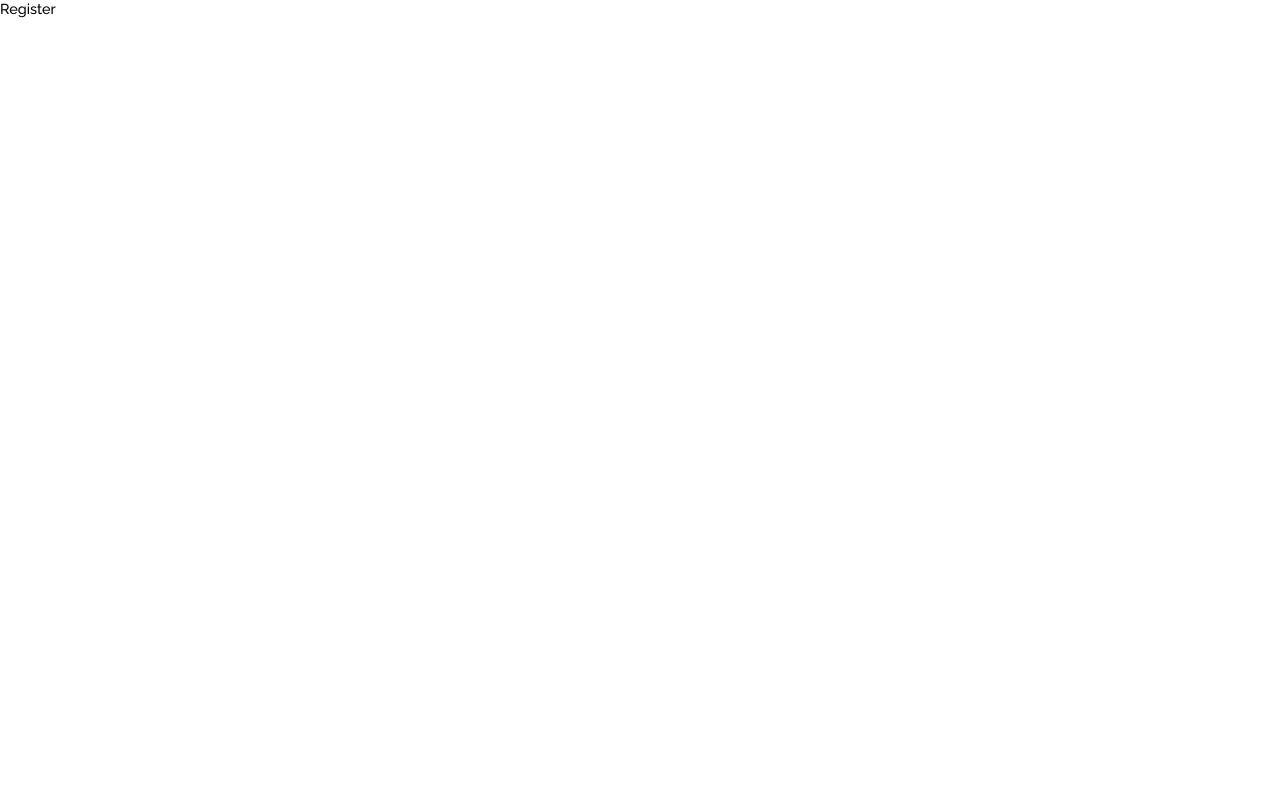
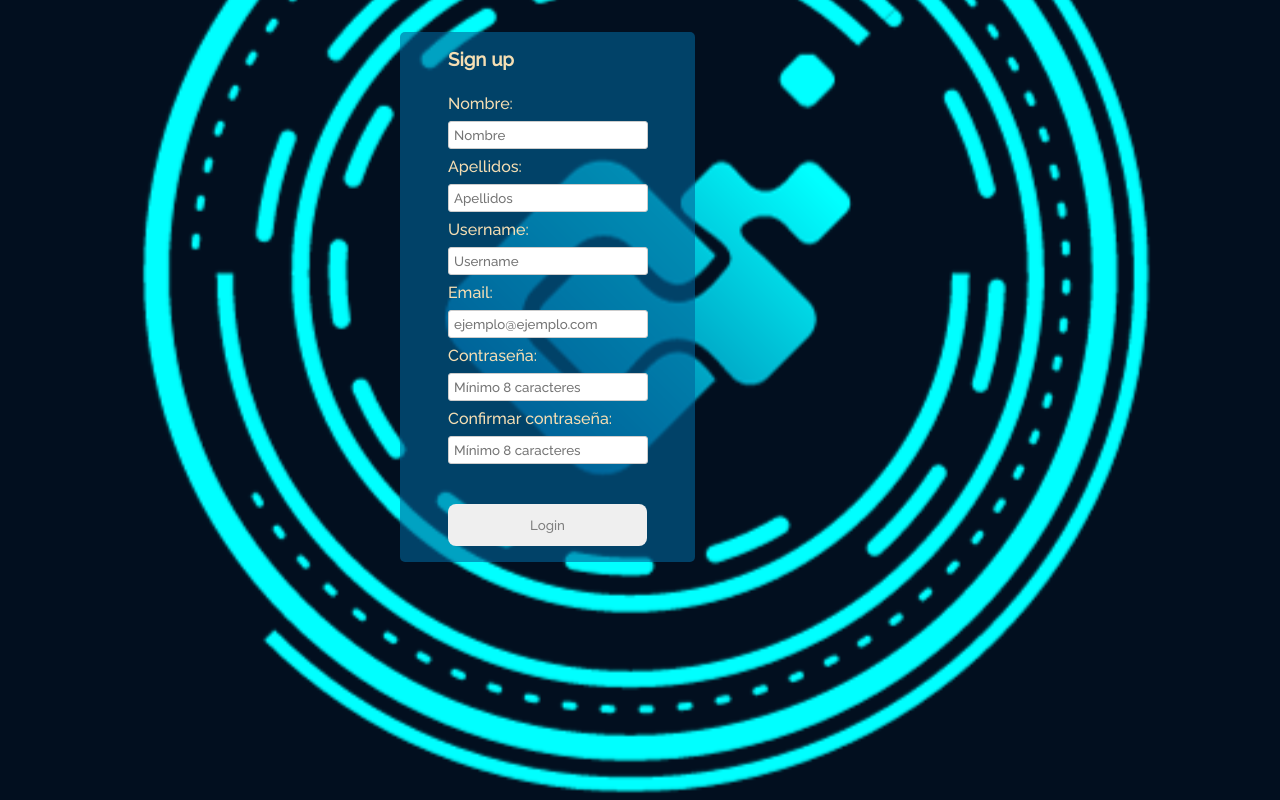
Before and after one commit to Sjuniperus/app1_ciber, a React (Vite) app in the folder frontend/: page /register in a window 1280 px wide. Built offline with nearby package versions, Linux system fonts and the light colour scheme.

Commit message:
login view, register view

```diff
--- a/frontend/src/App.css
+++ b/frontend/src/App.css
@@ -1,4 +1,5 @@
 @import url("https://fonts.googleapis.com/css2?family=Raleway:wght@300;500&display=swap");
+
 * {
   padding: 0;
   margin: 0;
@@ -20,7 +21,9 @@
   --smallestFont: 0.75rem;
 }
 
-.flex {
+
+
+/* .flex {
   display: flex;
   align-items: center;
 }
@@ -76,4 +79,4 @@ li {
 .btn:hover {
   color: var(--primaryColor);
   background-color: var(--paleColor);
-}
+} */
--- a/frontend/src/App.jsx
+++ b/frontend/src/App.jsx
@@ -7,11 +7,11 @@ import { AuthProvider } from './context/AuthProvider'
 function App() {
 
   return (
-   <div>
+
     <AuthProvider>
       <AppRouter/>
     </AuthProvider>
-   </div>
+
   )
 }
 
--- /dev/null
+++ b/frontend/src/css/Form.css
@@ -0,0 +1,93 @@
+.container{
+    background: url('../assets/logo.svg');
+    background-repeat: no-repeat;
+    background-position: center, center;
+    background-size: cover;
+    height: 100%;
+}
+
+.box{
+    width: 300px;
+    height: 100%;
+    background-color: hsl(201,100%,30.2%, 0.6);
+    border-radius: 5px;
+    position:relative;
+    width: 295px ;
+    height: 100%;
+    top: 2rem;
+    right: 1rem;
+    left: 25rem;
+}
+
+.right{
+    background-color: hsl(201,100%,30.2%, 0.6);
+    border-radius: 5px;
+    position:relative;
+    width: 295;
+    height: 500px;
+    top: 5rem;
+    right: 1rem;
+    left: 1rem;
+}
+body{
+    background: url('../assets/logo.svg');
+    background-repeat: no-repeat;
+    background-position: center, center;
+    background-size: cover;
+    height: 100%;
+}
+@media screen and (min-width: 800px) {
+
+    .left{
+        background-color: hwb(201 0% 40% / 0.7);
+        border-radius: 5px;
+        width: 320px ;
+        height: 280px;
+        margin-left: 24rem;
+    }
+
+    form{
+        display: flex;
+        flex-direction: column;
+        gap: 0.5em;
+    }
+
+    h3 {
+        margin: 1rem 1rem 1rem 3rem;
+        color: wheat;
+    }
+
+    input[type=text], input[type=email], input[type=password] {
+        padding: 5px;
+        border: 1px solid #ccc;
+        border-radius: 3px;
+        width: 200px;
+        box-sizing: border-box;
+        margin-left: 3rem;
+        margin-right: 2rem;
+    }
+
+    label{
+        margin-left: 3rem;
+        color:wheat;
+    }
+
+    .btn {
+        border: none;
+        outline: none;
+        cursor: pointer;
+        border-radius: 8px;
+        padding: 0.8rem 0.5rem;
+        margin: 2rem 3rem 1rem 3rem;
+        color: grey;
+      }
+
+      .btn .icon {
+        margin: 0.5rem;
+      }
+
+      .btn:hover {
+        color: white;
+        background-color: hwb(201 2% 65% / 0.9);
+      }
+}
--- a/frontend/src/css/Login.css
+++ /dev/null
@@ -1,13 +0,0 @@
-.container{
-    display: grid;
-    grid-template-columns: 1fr 1fr;
-    height: 100vh;
-}
-
-.right{
-    background-color: hsl(135, 40%, 41%);
-}
-
-.left{
-    background: url('/frontend/src/assets/logo.svg');
-}
--- a/frontend/src/css/register/Register.css
+++ /dev/null
@@ -1 +0,0 @@
-/*# sourceMappingURL=Register.css.map */
--- a/frontend/src/pages/Login.jsx
+++ b/frontend/src/pages/Login.jsx
@@ -1,21 +1,20 @@
 import React from 'react';
-import '../css/Login.css';
+import '../css/Form.css';
 
 
 export const Login = () => {
   return (
-    <div>
-      <section className='container'>
-        <div className='box right'>
-          <h3>Me cuidan mis amigues</h3>
+        <div className='box'>
+          <form action="POST">
+              <h3>Sign in or <a href="/register">Sign up</a></h3>
+              <label for="email">Email:</label>
+              <input type="email" id="email" placeholder="ejemplo@ejemplo.com" required></input>
+              <label for="password">Contraseña:</label>
+              <input type="password" id="password" minlength="6"
+              placeholder="Mínimo 8 caracteres" required></input>
+              <button className='btn btnPosition'>Login</button>
+          </form>
         </div>
-        <div className='box left'>
-          <button className='btn'>Login</button> </div>
 
-
-      </section>
-
-
-    </div>
   )
 }
--- a/frontend/src/pages/Register.jsx
+++ b/frontend/src/pages/Register.jsx
@@ -1,9 +1,27 @@
 import React from 'react'
-import '../css/register/Register.css'
-
+import '../css/Form.css'
 
 export const Register = () => {
   return (
-    <div>Register</div>
+    <div className='box register'>
+        <form action="POST">
+            <h3>Sign up</h3>
+            <label for="name">Nombre:</label>
+            <input type="text" id="name" minlength="3" placeholder="Nombre" required/>
+            <label for="surname">Apellidos:</label>
+            <input type="text" id="surname" minlength="3" placeholder="Apellidos" required/>
+            <label for="username">Username:</label>
+            <input type="text" id="username" minlength="3" placeholder="Username" required/>
+            <label for="email">Email:</label>
+            <input type="email" id="email" placeholder="ejemplo@ejemplo.com" required/>
+            <label for="password">Contraseña:</label>
+            <input type="password" id="password" minlength="6"
+            placeholder="Mínimo 8 caracteres" required/>
+            <label for="passwconfirm">Confirmar contraseña:</label>
+            <input type="password" id="passwconfirm" minlength="6"
+            placeholder="Mínimo 8 caracteres" required/>
+            <button className='btn btnPosition'>Login</button>
+        </form>
+    </div>
   )
 }
```
